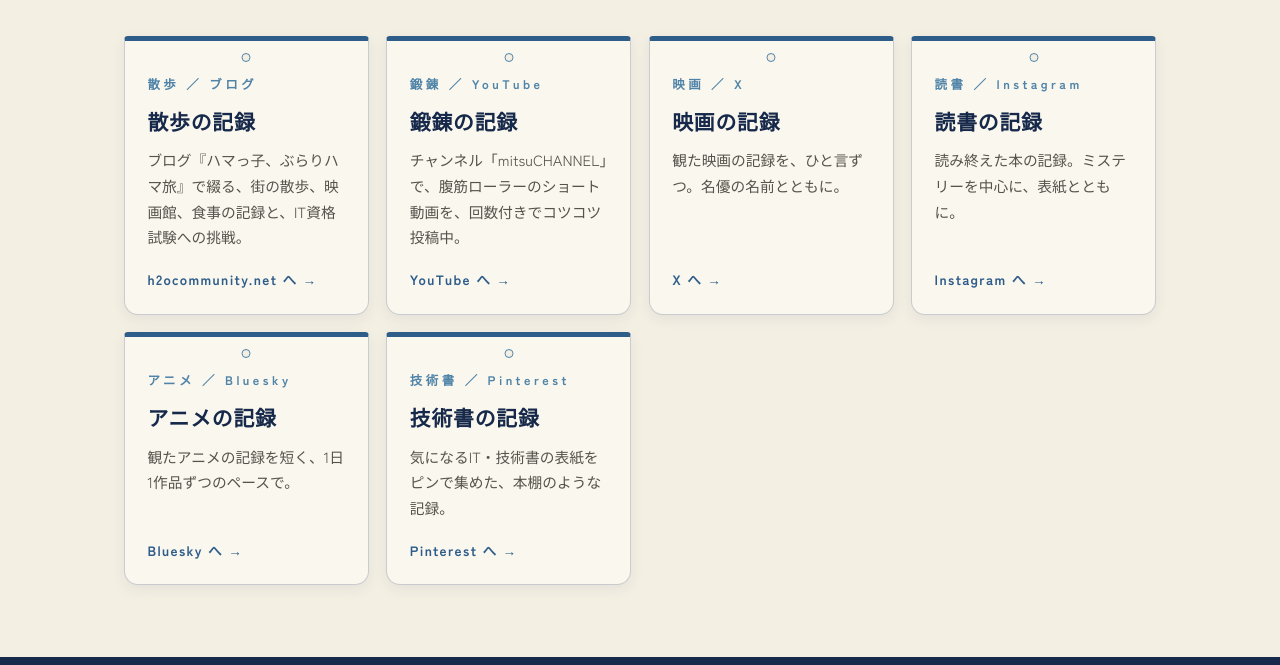
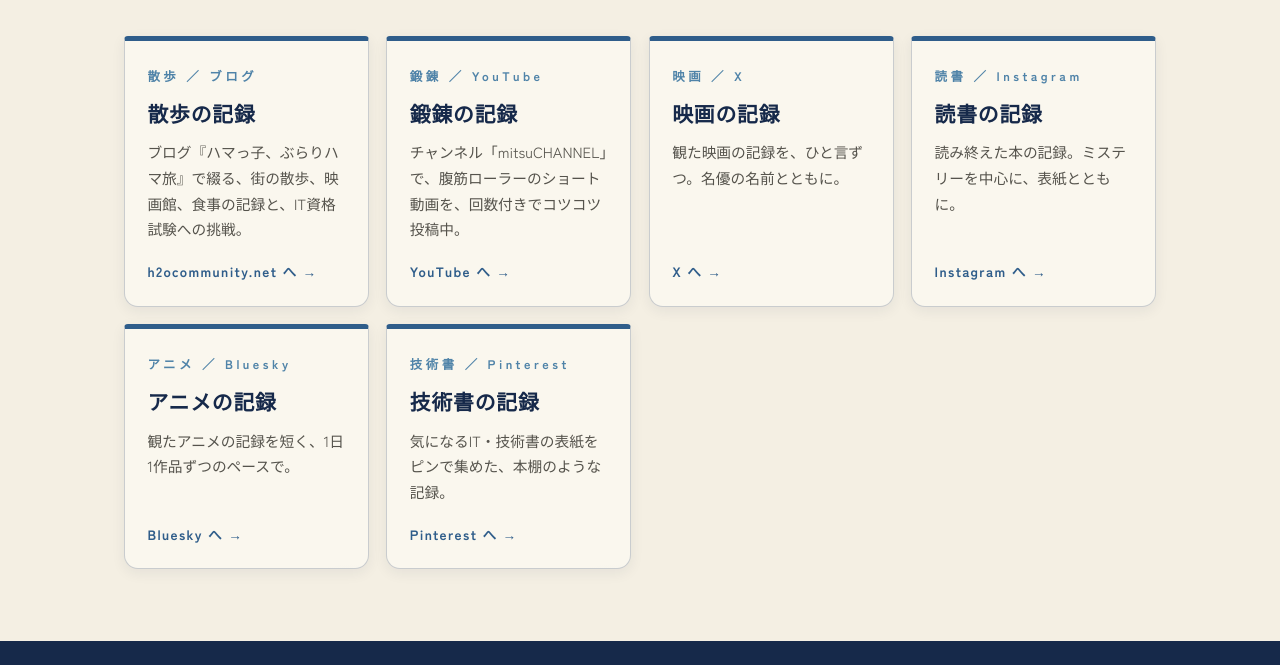
Before and after one commit to mitsu4403/Brand, a plain HTML site: page index.html in a window 1280 px wide. Shown: the part 1209-1874 px from the top of the page. Drawn offline with Linux system fonts and the light colour scheme.

Commit message:
短冊カード上部の丸を削除

```diff
--- a/index.html
+++ b/index.html
@@ -285,17 +285,7 @@
       }
       .tag-card:hover { transform: translateY(-5px); box-shadow: 0 14px 30px rgba(22, 41, 74, 0.14); }
       .tag-card:hover::after { transform: scale(1.5); }
-      .tag-card .hole {
-        position: absolute;
-        top: 12px; left: 50%;
-        transform: translateX(-50%);
-        width: 9px; height: 9px;
-        border-radius: 50%;
-        border: 1.5px solid var(--asagi);
-        background: var(--kinari);
-      }
       .tag-card .kind {
-        margin-top: 0.5rem;
         font-size: 0.78rem;
         letter-spacing: 0.28em;
         color: var(--asagi);
@@ -327,7 +317,6 @@
       .tag-card.featured p { color: rgba(238, 244, 248, 0.85); }
       .tag-card.featured .kind { color: var(--mizuiro); }
       .tag-card.featured .go { color: #ffffff; }
-      .tag-card.featured .hole { background: var(--ai-deep); border-color: var(--mizuiro); }
       @media (min-width: 760px) {
         .tag-card.featured { grid-column: span 2; }
       }
@@ -505,42 +494,36 @@
         </div>
         <div class="portal-grid">
           <a class="tag-card reveal" href="https://www.h2ocommunity.net" target="_blank" rel="noopener">
-            <span class="hole" aria-hidden="true"></span>
             <span class="kind">散歩 ／ ブログ</span>
             <h3>散歩の記録</h3>
             <p>ブログ『ハマっ子、ぶらりハマ旅』で綴る、街の散歩、映画館、食事の記録と、IT資格試験への挑戦。</p>
             <span class="go">h2ocommunity.net へ →</span>
           </a>
           <a class="tag-card reveal" href="https://www.youtube.com/@mitsu4403" target="_blank" rel="noopener">
-            <span class="hole" aria-hidden="true"></span>
             <span class="kind">鍛錬 ／ YouTube</span>
             <h3>鍛錬の記録</h3>
             <p>チャンネル「mitsuCHANNEL」で、腹筋ローラーのショート動画を、回数付きでコツコツ投稿中。</p>
             <span class="go">YouTube へ →</span>
           </a>
           <a class="tag-card reveal" href="https://x.com/mitsu4403" target="_blank" rel="noopener">
-            <span class="hole" aria-hidden="true"></span>
             <span class="kind">映画 ／ X</span>
             <h3>映画の記録</h3>
             <p>観た映画の記録を、ひと言ずつ。名優の名前とともに。</p>
             <span class="go">X へ →</span>
           </a>
           <a class="tag-card reveal" href="https://www.instagram.com/mitsu4403" target="_blank" rel="noopener">
-            <span class="hole" aria-hidden="true"></span>
             <span class="kind">読書 ／ Instagram</span>
             <h3>読書の記録</h3>
             <p>読み終えた本の記録。ミステリーを中心に、表紙とともに。</p>
             <span class="go">Instagram へ →</span>
           </a>
           <a class="tag-card reveal" href="https://bsky.app/profile/mitsu4403.bsky.social" target="_blank" rel="noopener">
-            <span class="hole" aria-hidden="true"></span>
             <span class="kind">アニメ ／ Bluesky</span>
             <h3>アニメの記録</h3>
             <p>観たアニメの記録を短く、1日1作品ずつのペースで。</p>
             <span class="go">Bluesky へ →</span>
           </a>
           <a class="tag-card reveal" href="https://www.pinterest.jp/mitsu4403/" target="_blank" rel="noopener">
-            <span class="hole" aria-hidden="true"></span>
             <span class="kind">技術書 ／ Pinterest</span>
             <h3>技術書の記録</h3>
             <p>気になるIT・技術書の表紙をピンで集めた、本棚のような記録。</p>
```
